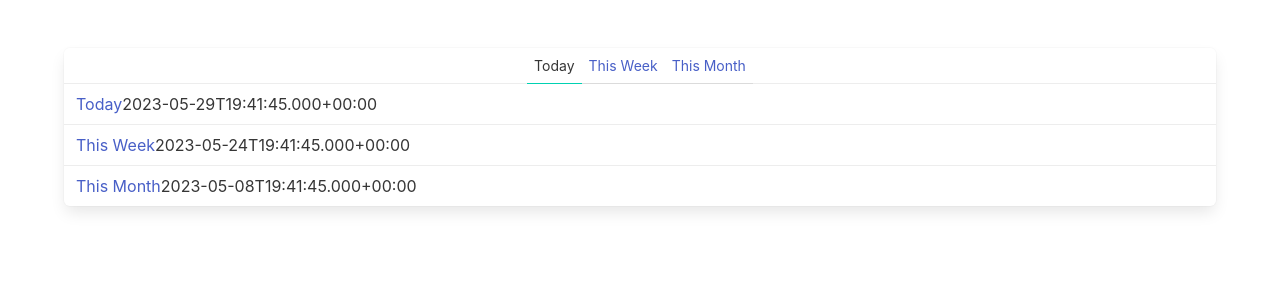
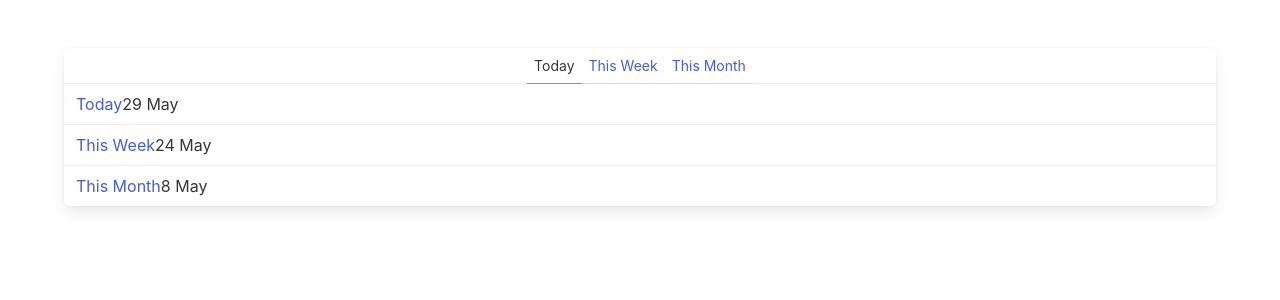
Before and after one commit to GabrielaMendes/vue-posts-page, a Vue app: page / in a window 1280 px wide. Shown: the top 300 px of the page. Built offline with nearby package versions, Linux system fonts and the light colour scheme.

Commit message:
feature: formated presented data

```diff
--- a/src/components/TheTimeline.vue
+++ b/src/components/TheTimeline.vue
@@ -1,4 +1,5 @@
 <script setup lang="ts">
+import { DateTime } from "luxon";
 import { ref } from "vue";
 import { Post, today, thisWeek, thisMonth } from "../posts";
 
@@ -12,11 +13,13 @@ function selectPeriod(period: Period) {
 	selectedPeriod.value = period;
 }
 
-const posts: Post[] = [
-  today,
-  thisWeek,
-  thisMonth
-];
+const posts = [today, thisWeek, thisMonth]
+  .map((post) => {
+    return {
+      ...post,
+      created: DateTime.fromISO(post.created),
+    };
+});
 </script>
 
 <template>
@@ -32,13 +35,9 @@ const posts: Post[] = [
 			</a>
 		</span>
 
-    <a
-      v-for="post in posts"
-      :key="post.id"
-      class="panel-block"
-    >
-      <a>{{ post.title }}</a>
-      <div>{{ post.created }}</div>
-    </a>
+		<a v-for="post in posts" :key="post.id" class="panel-block">
+			<a>{{ post.title }}</a>
+			<div>{{ post.created.toFormat("d MMM") }}</div>
+		</a>
 	</nav>
 </template>
```
